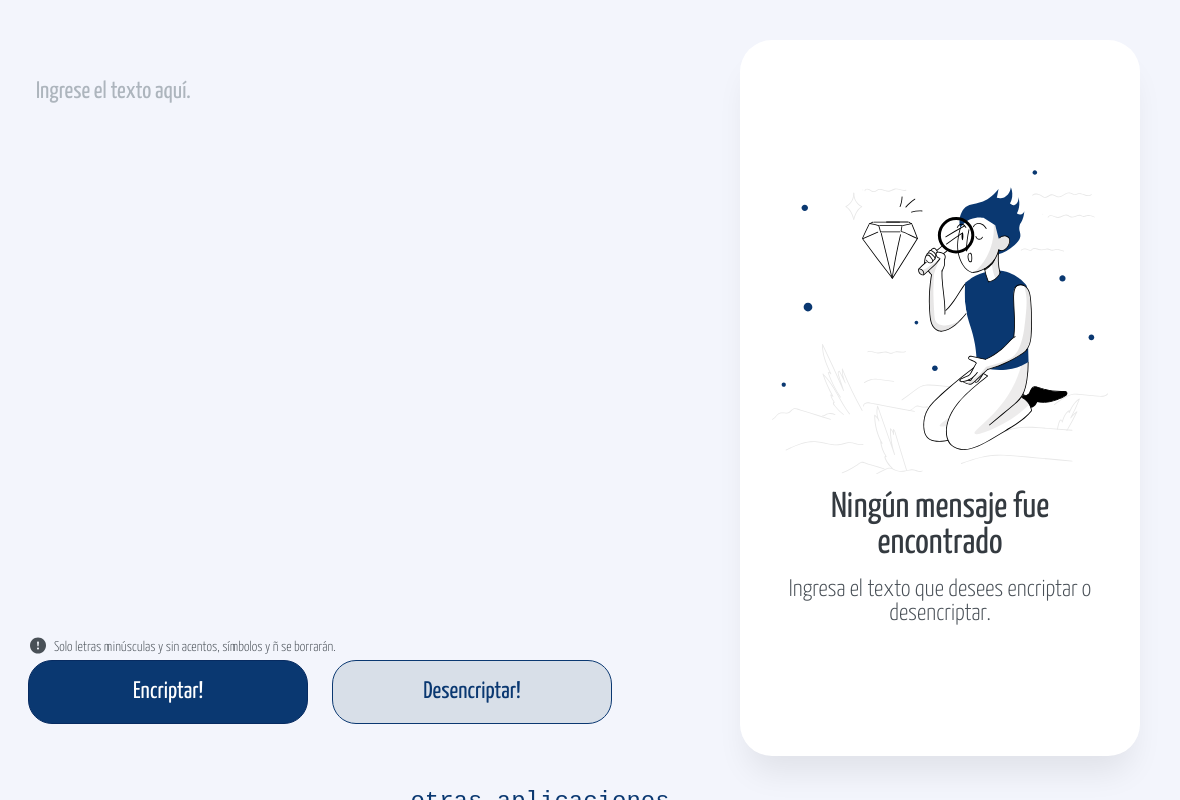
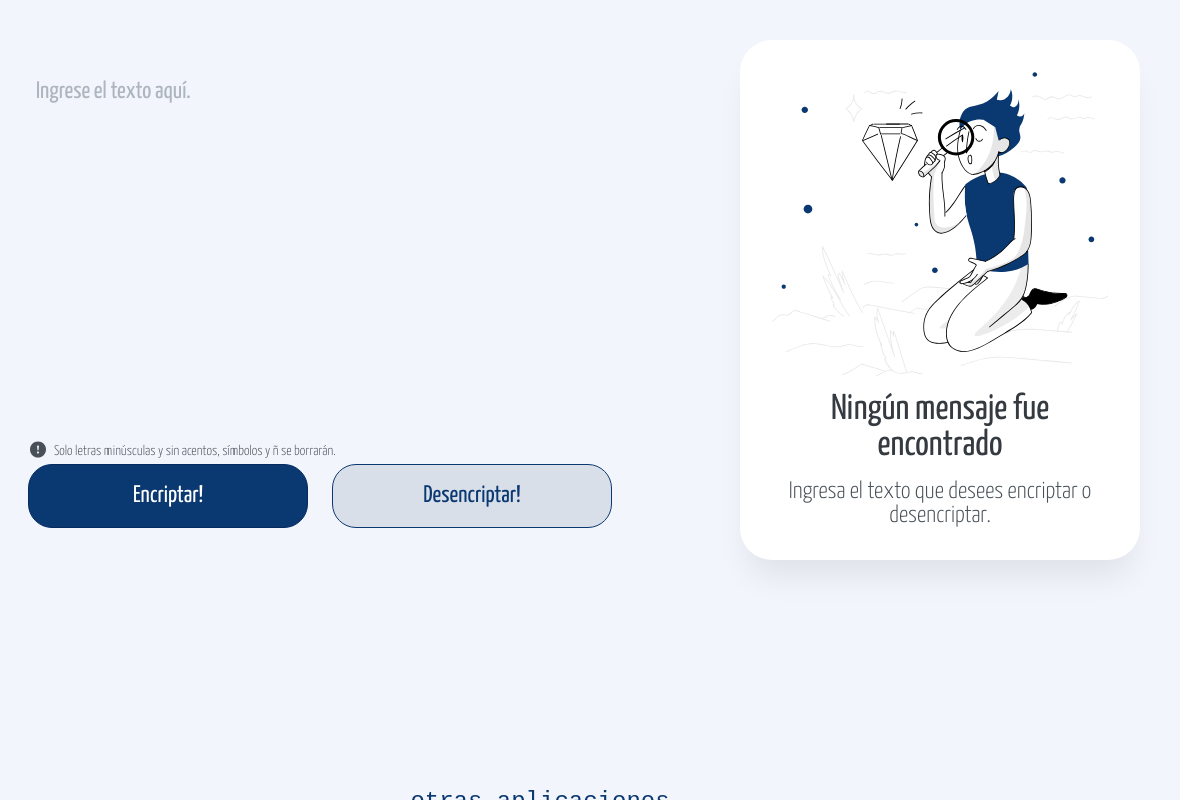
Before and after one commit to diegoabanegas/portfolio, a plain HTML site: page index.html in a window 1280 px wide. Shown: the full height of the page, 100-1280 px from the left. Drawn offline with Linux system fonts and the light colour scheme.

Commit message:
Update estilosApp.css

```diff
--- a/css/estilosApp.css
+++ b/css/estilosApp.css
@@ -43,7 +43,8 @@ body{
     min-width: 318px;
     max-width: 1900px;
     margin: 0 auto;
-    height: calc(100% - 2.5rem);
+    /*height: calc(100% - 2.5rem);*/
+    max-height: 100%;
     padding: 5rem 5rem 3rem 5rem;
     display: flex;
     flex-wrap: nowrap;
```
